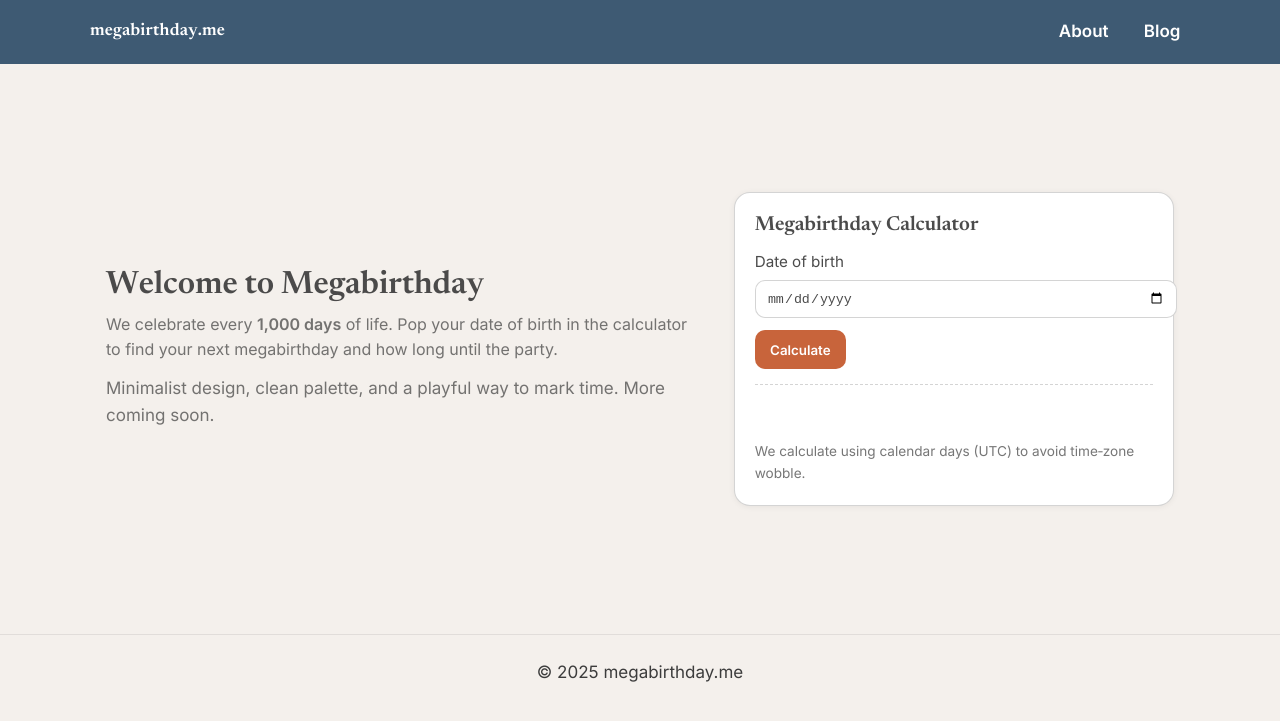
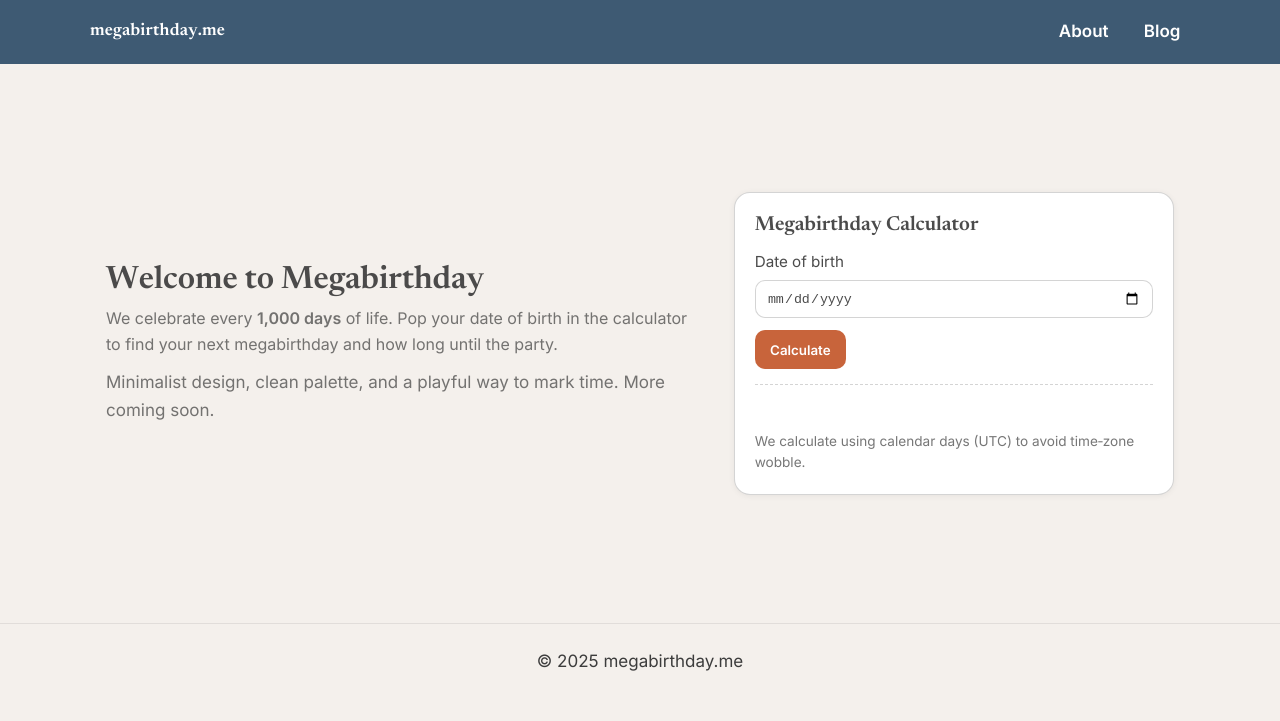
Before and after one commit to Vazool/megabirthday, a Jekyll site: the page built from index.html, in a window 1280 px wide. Shown: the top 721 px of the page. Built offline with Jekyll 4.4.1, drawn with Linux system fonts in a browser that asks for light colours.

Commit message:
Update main.css
Fixing date overlapping card

```diff
--- a/assets/css/main.css
+++ b/assets/css/main.css
@@ -88,6 +88,25 @@ main{
   .mb-hero__grid{ align-items: start; }   /* was: center */
   .mb-hero__right{ align-self: start; }   /* belt-and-braces */
 }
+/* Keep form controls inside the card width */
+.mb-card, .mb-card * { box-sizing: border-box; }
+
+.mb-field input[type="date"],
+.mb-field input,
+.mb-field select,
+.mb-field textarea{
+  display: block;
+  width: 100%;
+  max-width: 100%;
+  appearance: none;
+  -webkit-appearance: none;
+  -moz-appearance: none;
+}
+
+/* Optional: leave room for the calendar icon so text never collides */
+.mb-field input[type="date"]{
+  padding-right: 2.25rem; /* tweak to taste */
+}
 
 .lead{ font-size: 1.125rem; color: var(--charcoal); margin-bottom: 1rem; }
 
@@ -104,7 +123,6 @@ main{
   position:absolute!important; width:1px; height:1px; padding:0; margin:-1px;
   overflow:hidden; clip:rect(0,0,0,0); white-space:nowrap; border:0;
 }
-
 
 .header-inner{
   display: grid;
```
